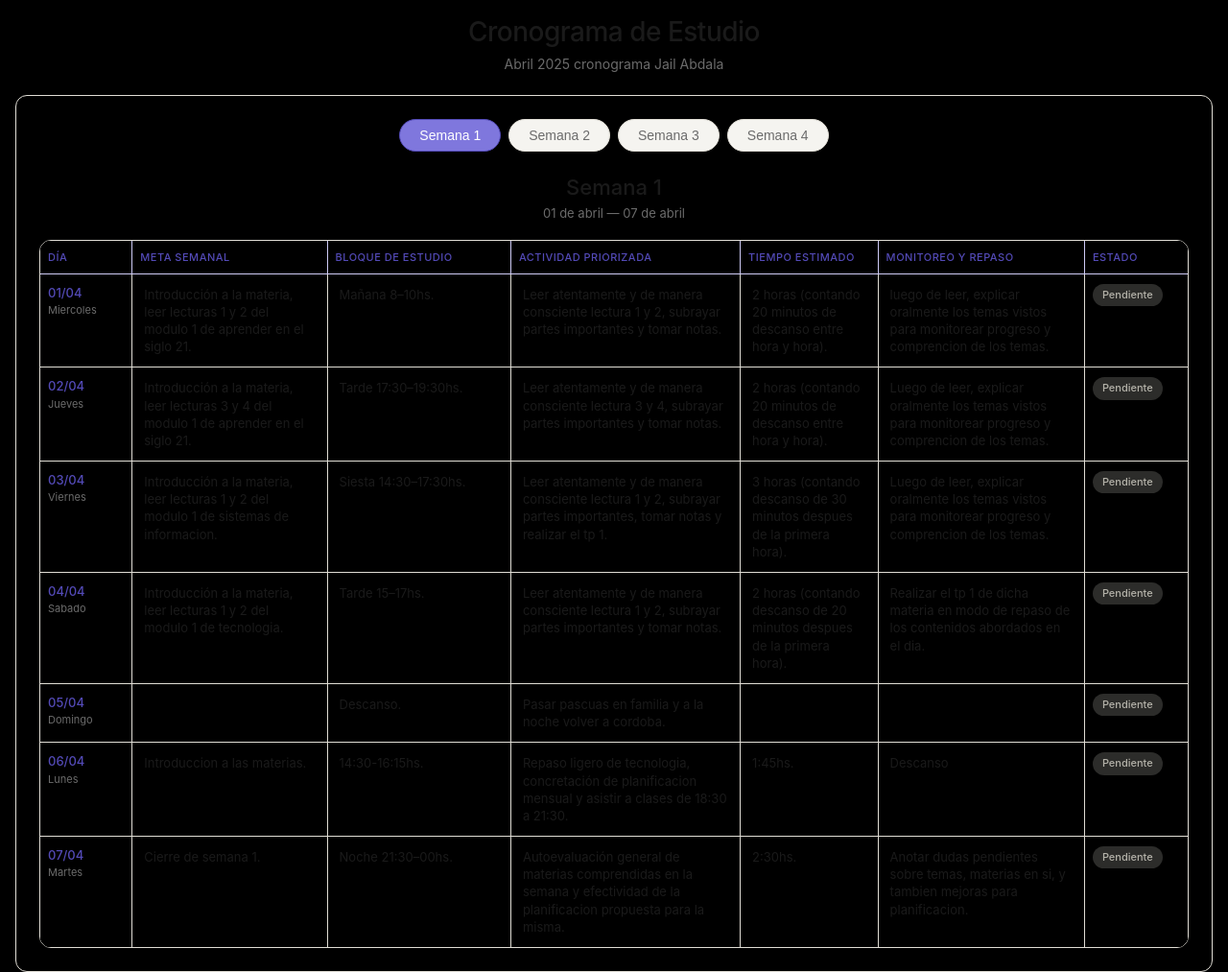
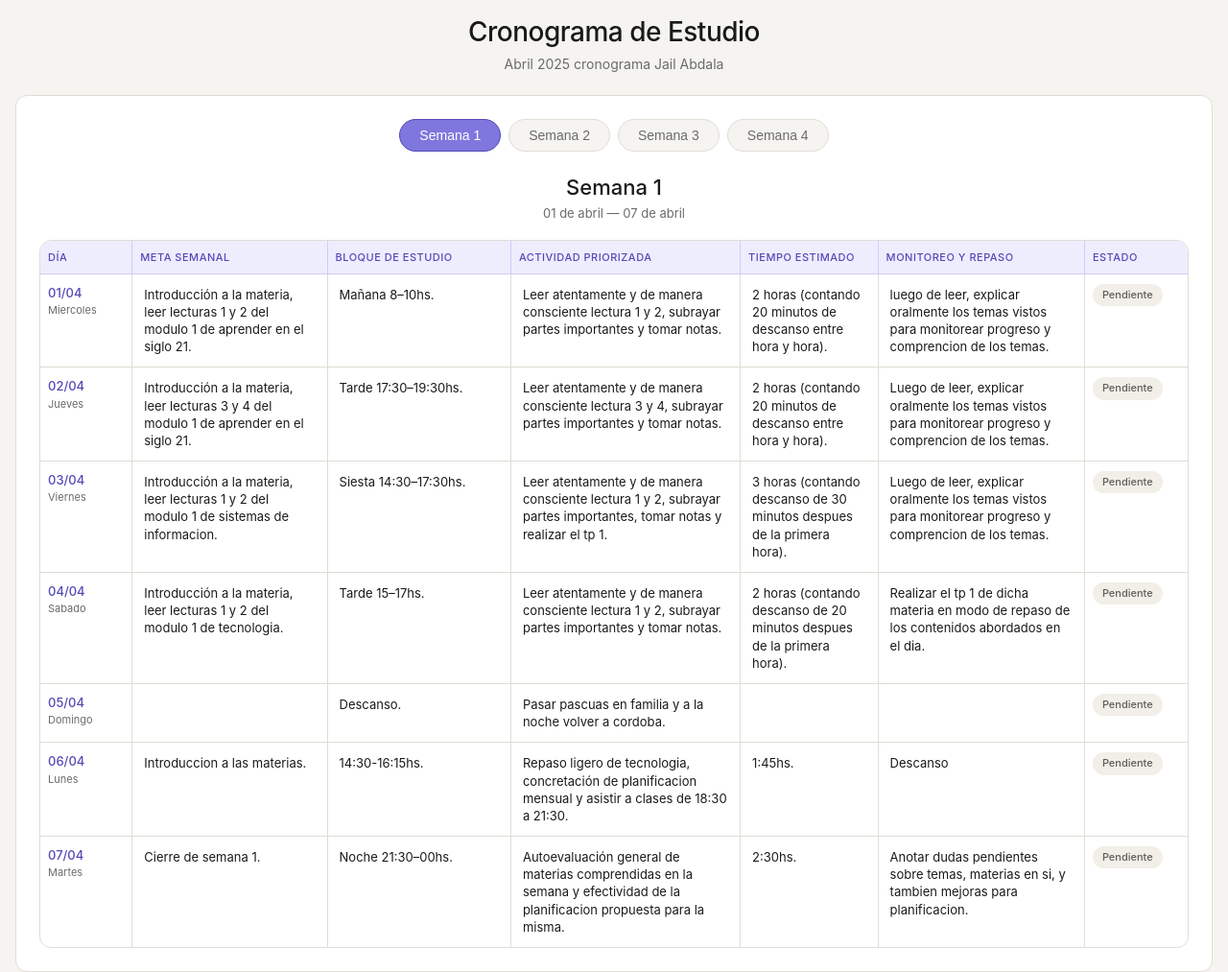
Before and after one commit to JAbdalaJimenez/cronograma_abril_jail_abdala, a plain HTML site: page index.html in a window 1280 px wide. Shown: the whole page at 96% size. Drawn offline with Linux system fonts and the light colour scheme.

Commit message:
cambio de color 2

```diff
--- a/index.html
+++ b/index.html
@@ -6,11 +6,6 @@
   <title>Cronograma Abril Jail Abdala</title>
   <style>
     *, *::before, *::after { box-sizing: border-box; margin: 0; padding: 0; }
-
-    /* AÑADIDO: FONDO NEGRO PARA TODO, INCLUYENDO CALENDARIO */
-    body, .app, .table-wrap, table, tbody, tr, td, th, .week-panel {
-      background: #000000 !important;
-    }
 
     :root {
       --bg: #ffffff;
@@ -44,7 +39,7 @@
 
     body {
       font-family: -apple-system, BlinkMacSystemFont, 'Segoe UI', Roboto, sans-serif;
-      background: #000000 !important;
+      background: var(--bg-secondary);
       color: var(--text);
       min-height: 100vh;
       padding: 1rem;
@@ -69,7 +64,7 @@
     .app {
       max-width: 1400px;
       margin: 0 auto;
-      background: #000000 !important;
+      background: var(--bg);
       border-radius: var(--radius-lg);
       border: 1px solid var(--border);
       padding: 1.5rem;
@@ -110,14 +105,8 @@
     }
 
     /* PANELS */
-    .week-panel {
-      display: none;
-      background: #000000 !important;
-    }
-    .week-panel.active {
-      display: block;
-      background: #000000 !important;
-    }
+    .week-panel { display: none; }
+    .week-panel.active { display: block; }
 
     .week-title {
       text-align: center;
@@ -139,22 +128,18 @@
       overflow-x: auto;
       border-radius: var(--radius-lg);
       border: 1px solid var(--border);
-      -webkit-overflow-scrolling: touch;
-      background: #000000 !important;
+      -webkit-overflow-scrolling: touch; /* scroll suave en iOS */
     }
 
     table {
       width: 100%;
       border-collapse: collapse;
-      table-layout: auto;
+      table-layout: auto; /* Cambiado de 'fixed' a 'auto' para mejor adaptación */
       font-size: clamp(11px, 3vw, 13px);
-      min-width: 750px;
-      background: #000000 !important;
+      min-width: 750px; /* Ancho mínimo para que se vea como en PC */
     }
 
-    thead tr {
-      background: #000000 !important;
-    }
+    thead tr { background: var(--purple-light); }
 
     th {
       padding: 10px 8px;
@@ -167,7 +152,6 @@
       letter-spacing: .5px;
       border-right: 1px solid var(--purple-mid);
       white-space: nowrap;
-      background: #000000 !important;
     }
 
     th:last-child {
@@ -181,7 +165,6 @@
       color: var(--text);
       line-height: 1.4;
       border-right: 1px solid var(--border);
-      background: #000000 !important;
     }
 
     td:last-child {
@@ -189,7 +172,7 @@
     }
 
     tr:last-child td { border-bottom: none; }
-    tr:hover td { background: color-mix(in srgb, var(--purple-light) 30%, #000000) !important; }
+    tr:hover td { background: color-mix(in srgb, var(--purple-light) 30%, transparent); }
 
     .day-cell {
       font-weight: 500;
@@ -234,9 +217,9 @@
       white-space: nowrap;
     }
 
-    .badge-pend { background: #2C2C2A; color: #B4B2A9; }
-    .badge-prog { background: #412402; color: #EF9F27; }
-    .badge-ok   { background: #173404; color: #97C459; }
+    .badge-pend { background: #F1EFE8; color: #5F5E5A; }
+    .badge-prog { background: #FAEEDA; color: #854F0B; }
+    .badge-ok   { background: #EAF3DE; color: #3B6D11; }
 
     @media (prefers-color-scheme: dark) {
       .badge-pend { background: #2C2C2A; color: #B4B2A9; }
@@ -298,7 +281,7 @@
 
       table {
         font-size: 11px;
-        min-width: 700px;
+        min-width: 700px; /* Mantiene la vista tabla, solo hay que scrollear */
       }
 
       .badge {
@@ -310,7 +293,7 @@
       }
     }
 
-    /* Móviles chicos */
+    /* Móviles chicos - el scroll horizontal es la mejor experiencia para mantener la misma vista */
     @media (max-width: 480px) {
       .nav {
         gap: 6px;
```
